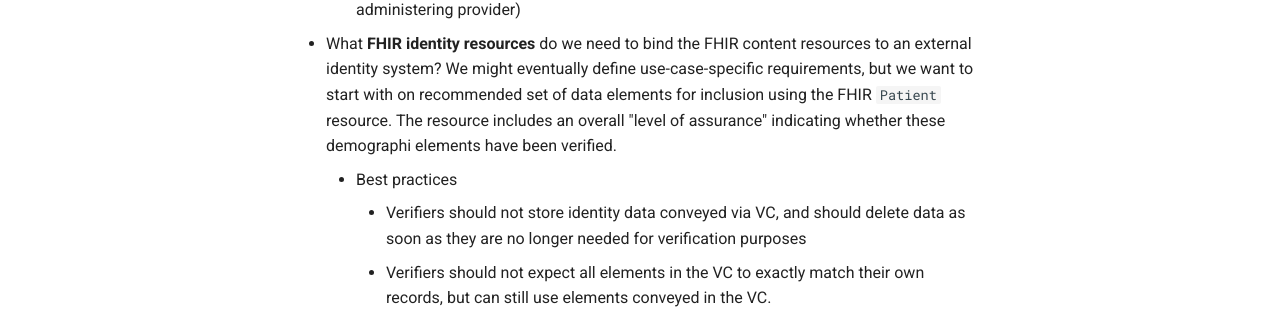
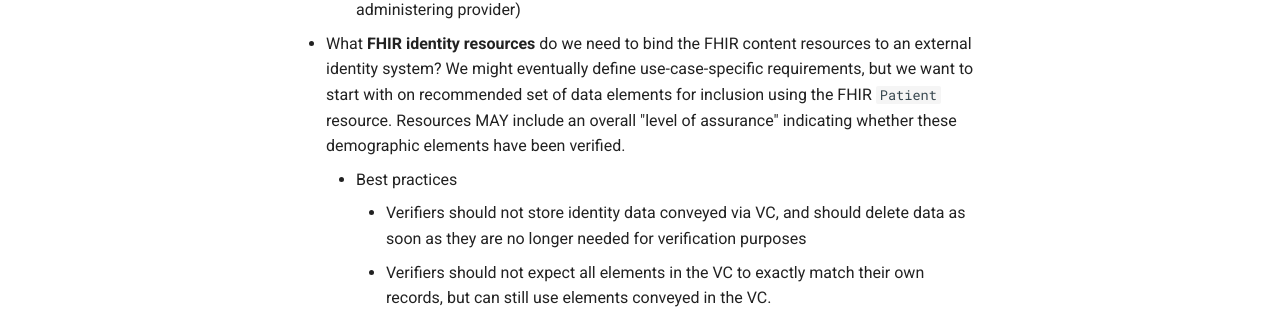
Before and after one commit to smart-on-fhir/health-cards, an MkDocs documentation site: the page built from docs/credential-modeling.md, in a window 1280 px wide and 900 px high, scrolled down 1181 px. Shown: the part 422-731 px from the top of the window. Built offline with MkDocs 1.6.1 and Material for MkDocs 9.7.7, drawn with Linux system fonts in a browser that asks for light colours; comment, search, counter and statistics services are not loaded.

Commit message:
Typo + IAL references

```diff
--- a/docs/credential-modeling.md
+++ b/docs/credential-modeling.md
@@ -47,7 +47,7 @@ According to the procedure above, we start with decisions about FHIR content res
     * `Immunization` with details about a first dose (product, date of administration, and administering provider)
     * `Immunization` with details about a second dose (product, date of administration, and administering provider)
 
-* What **FHIR identity resources** do we need to bind the FHIR content resources to an external identity system? We might eventually define use-case-specific requirements, but we want to start with on recommended set of data elements for inclusion using the FHIR `Patient` resource. The resource includes an overall "level of assurance" indicating whether these demographi elements have been verified.
+* What **FHIR identity resources** do we need to bind the FHIR content resources to an external identity system? We might eventually define use-case-specific requirements, but we want to start with on recommended set of data elements for inclusion using the FHIR `Patient` resource. Resources MAY include an overall "level of assurance" indicating whether these demographic elements have been verified.
 
     * Best practices
         * Verifiers should not store identity data conveyed via VC, and should delete data as soon as they are no longer needed for verification purposes
```
